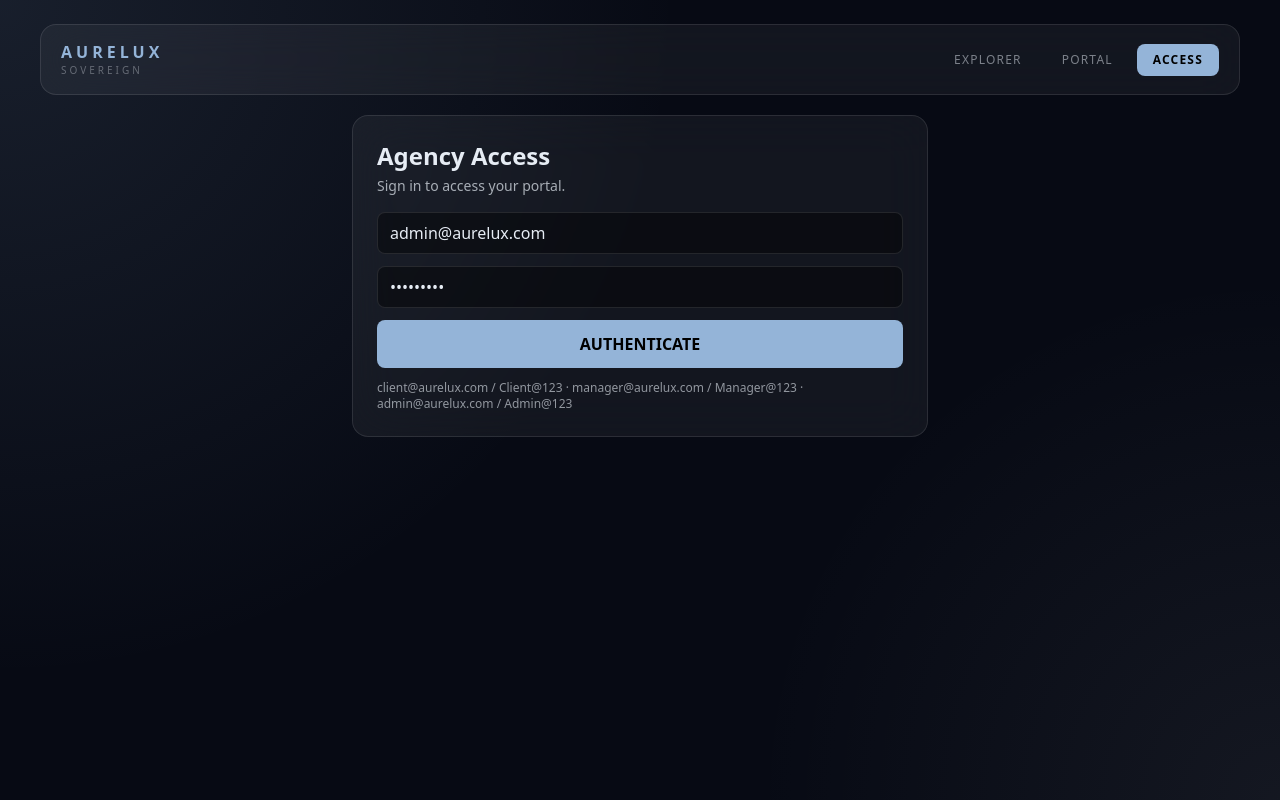
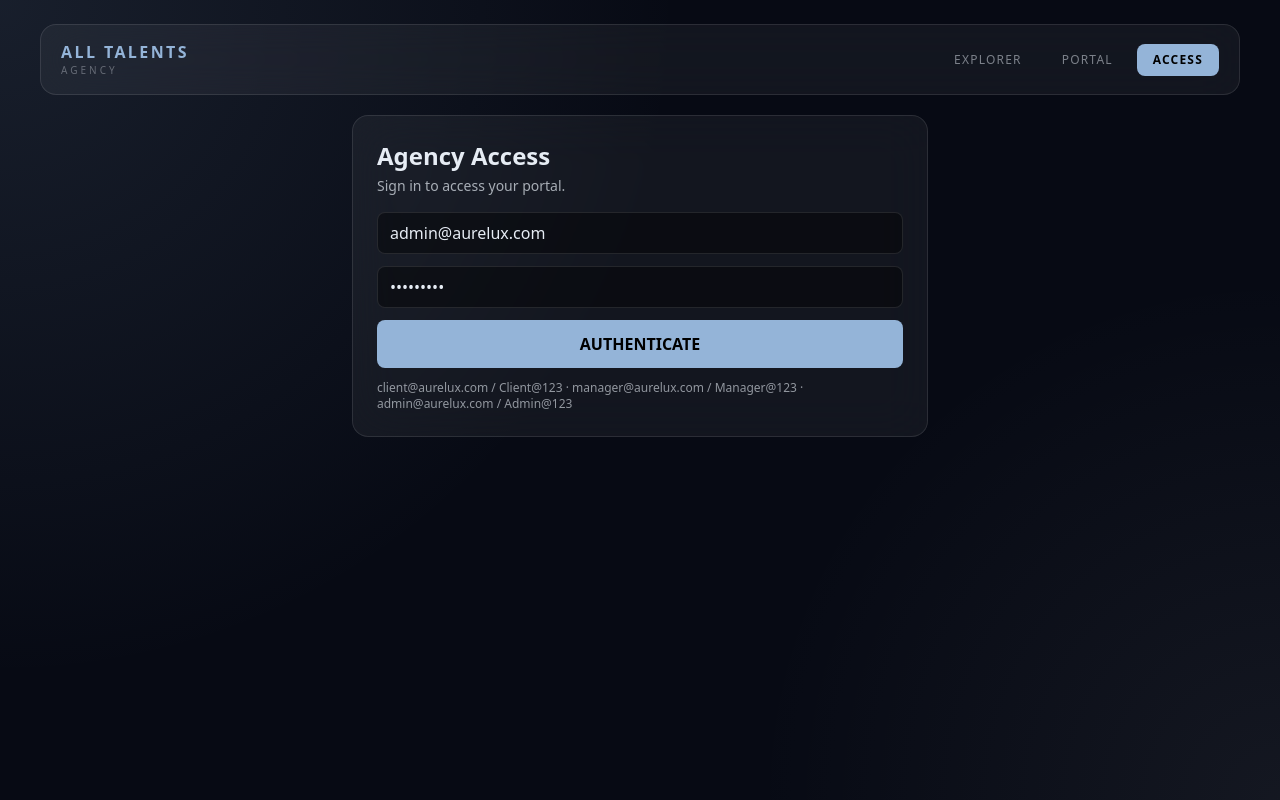
Before and after one commit to xsugax/ATA, a Next.js app in the folder frontend/: page /login in a window 1280 px wide. Built offline with nearby package versions, Linux system fonts and the light colour scheme; no server answers.

Commit message:
rebrand: replace AURELUX/Sovereign with All Talents Agency in navbar, title, admin

```diff
--- a/frontend/app/admin/page.js
+++ b/frontend/app/admin/page.js
@@ -240,7 +240,7 @@ export default function GodModeAdmin() {
           <div style={S.logo}>A</div>
           <div>
             <div style={S.title}>God Mode Command</div>
-            <div style={S.subtitle}>AURELUX Sovereign - Restricted Operations Center</div>
+            <div style={S.subtitle}>All Talents Agency - Admin Panel</div>
           </div>
         </div>
         <div style={{ display:"flex", alignItems:"center", gap:10, flexWrap:"wrap" }}>
--- a/frontend/app/layout.js
+++ b/frontend/app/layout.js
@@ -1,8 +1,8 @@
 import "./globals.css";
 
 export const metadata = {
-  title: "AURELUX Sovereign",
-  description: "Global celebrity management and private booking ecosystem",
+  title: "All Talents Agency",
+  description: "Global celebrity booking and talent management",
 };
 
 export default function RootLayout({ children }) {
--- a/frontend/components/NavBar.js
+++ b/frontend/components/NavBar.js
@@ -16,8 +16,8 @@ export default function NavBar() {
   return (
     <header className="glass mb-5 flex items-center justify-between rounded-2xl px-5 py-4">
       <Link href="/" className="shrink-0 flex flex-col justify-center">
-        <p className="text-base font-semibold tracking-[0.25em] text-sovereign leading-snug">AURELUX</p>
-        <p className="text-[10px] tracking-[0.3em] text-platinum/35 uppercase">Sovereign</p>
+        <p className="text-base font-semibold tracking-[0.15em] text-sovereign leading-snug">ALL TALENTS</p>
+        <p className="text-[10px] tracking-[0.3em] text-platinum/35 uppercase">Agency</p>
       </Link>
       <nav className="flex items-center gap-2">
         {links.map((item) => (
```
